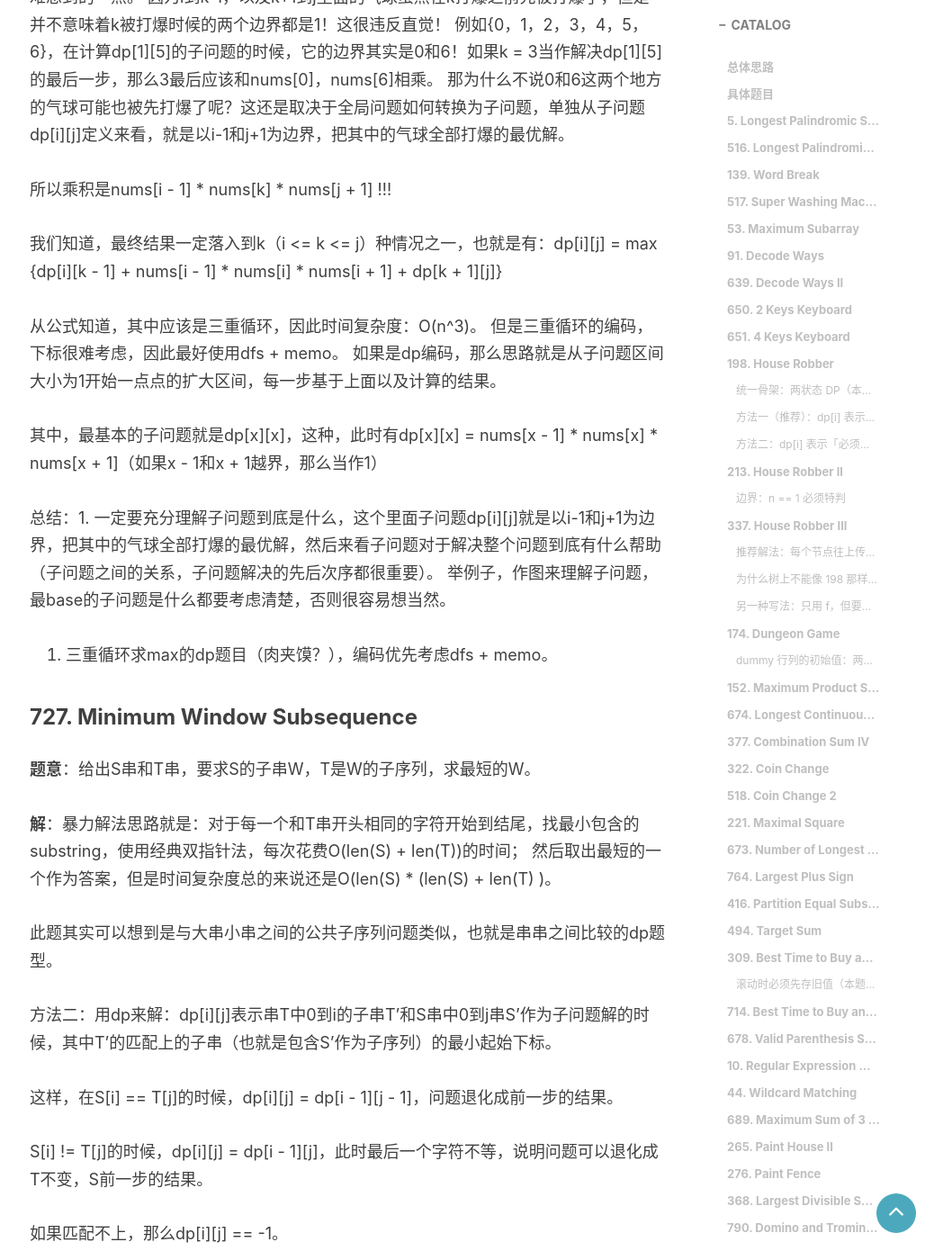
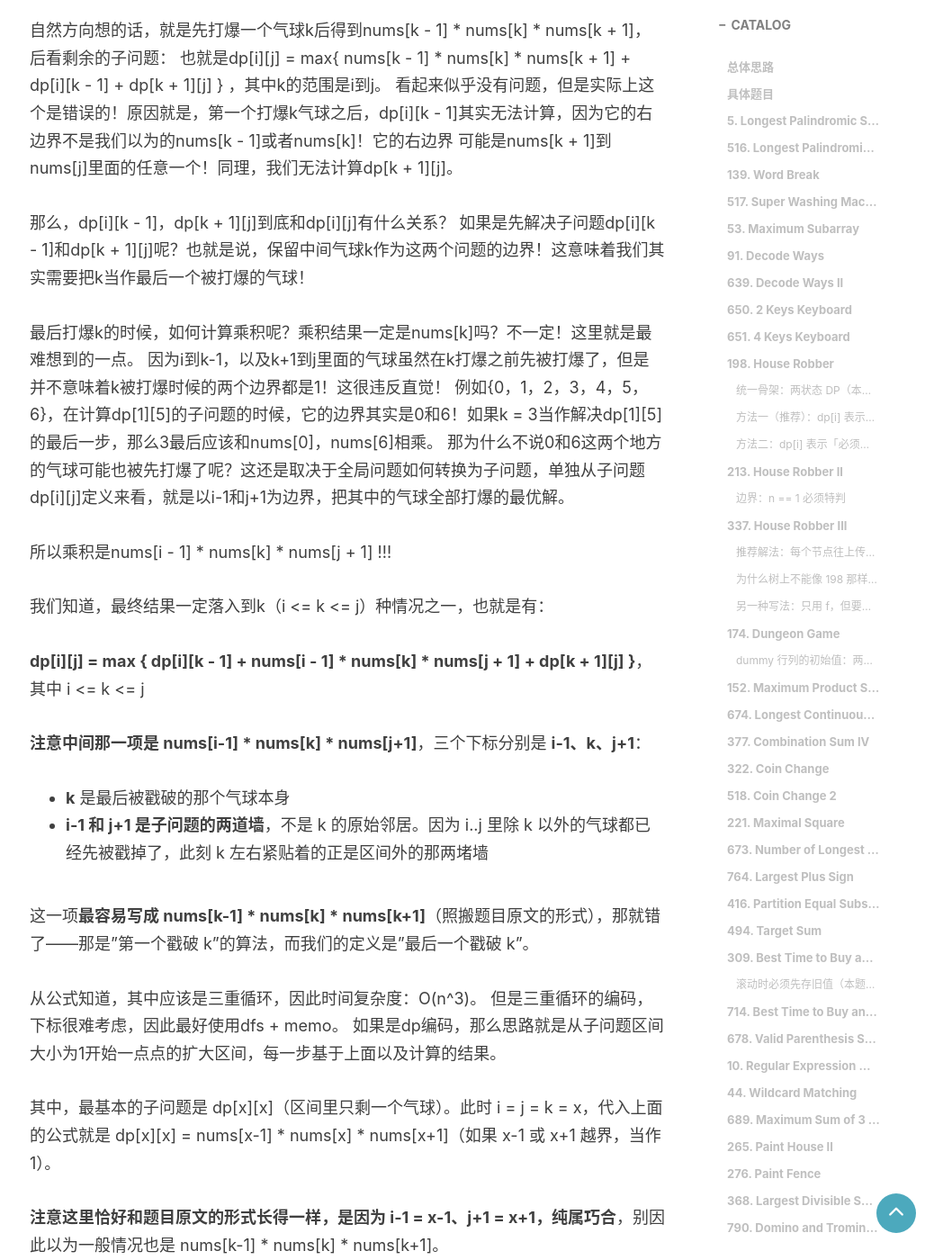
Before and after one commit to jingminglake/jingminglake.github.io, a Jekyll site: the page built from _posts/Leetcode/2017-12-30-Leetcode总结（十三）.md, in a window 1280 px wide and 1400 px high, scrolled down 56502 px. Shown: the whole window at 90% size, without its empty margins (232-1280 px from the left). Built offline with Jekyll 4.4.1, drawn with Linux system fonts in a browser that asks for light colours; comment, search, counter and statistics services are not loaded; some of the changed text lies outside the part shown.

Commit message:
312 修正最终公式笔误，并补出不变量
- 修最终公式：中间项应为 nums[i-1] * nums[k] * nums[j+1]，原文写成
  nums[i-1] * nums[i] * nums[i+1]（k 写成 i、j+1 写成 i+1）。推导全对——
  上两行刚写明「所以乘积是 nums[i-1]*nums[k]*nums[j+1]」——落笔那一行却错了，
  而那正是会被抄进代码的一行
- 新增不变量区块，明确两条缺一不可：① 区间外的 i-1 与 j+1 是不会被戳破的「墙」，
  子问题是「一段 + 两堵墙」而非孤立一段；② 枚举的 k 是「最后一个被戳破的」，
  这样 k 被戳时其余已消失、紧贴两墙，得分固定且左右两段互不影响
- 说明中间项最易误写成 nums[k-1]*nums[k]*nums[k+1]（照搬题面形式），
  那是「第一个戳 k」的算法
- 基本情况 dp[x][x] 恰好与题面同形，已注明那是 i-1=x-1、j+1=x+1 的巧合，
  避免据此误推广到一般情况

AUDIT.md 记录三处；PROGRESS.md 新增 312 卡片与刷题日志。

Co-Authored-By: Claude Opus 5 <noreply@anthropic.com>
Claude-Session: https://claude.ai/code/session_01GRCBBg4bai4mmqkcA6s94b

````diff
--- a/_posts/Leetcode/2017-12-30-Leetcode总结（十三）.md
+++ b/_posts/Leetcode/2017-12-30-Leetcode总结（十三）.md
@@ -1394,6 +1394,18 @@ PS.如果是数组包含的元素是偶数个，那么先手一定获胜，只
 ### 312. Burst Balloons
 **题意**：给一个数组，里面是气球，打爆一个气球可以得到左边气球和当前气球以及右边气球的乘积，打完之后临近气球自动变化，求能打出的总和最大多少。两侧边界部分默认算1。
 
+**不变量（这题全部的难点都在这一句）**
+
+```
+dp[i][j] = 把下标 i 到 j 之间的气球【全部戳破】所能得到的最大金币，
+           且计算时以 nums[i-1] 和 nums[j+1] 作为左右两道【不会被戳破的墙】
+```
+
+两个要点，缺一个就写不对：
+
+1. **区间外的 i-1 和 j+1 是「墙」**——在这个子问题里它们始终存在、不参与被戳破。所以子问题不是「孤立的一段」，而是「一段 + 两堵墙」。
+2. **枚举的 k 是「最后一个被戳破的」**，不是第一个。这样 k 被戳时，i..j 里其他气球都已消失，它紧贴的就是那两堵墙，得分固定为 `nums[i-1] * nums[k] * nums[j+1]`；而 k 左右两段互不影响，可以独立成为子问题。
+
 **解**：
 问题显然要分治，这里如果是当作一个下标结尾的dp[i]子数组看，发现不能解决问题，解空间不够覆盖住信息，所以进一步升级解空间维度，一维到二维： 定义dp[i][j]是下标i到下标j的子数组问题，dp[0][n - 1]为问题答案。
 
@@ -1414,13 +1426,24 @@ PS.如果是数组包含的元素是偶数个，那么先手一定获胜，只
 
 所以乘积是nums[i - 1] * nums[k] * nums[j + 1] !!!
 
-我们知道，最终结果一定落入到k（i <= k <= j）种情况之一，也就是有：dp\[i]\[j] = max {dp\[i]\[k - 1] + nums\[i - 1] * nums\[i] * nums\[i + 1] + dp\[k + 1]\[j]}
+我们知道，最终结果一定落入到k（i <= k <= j）种情况之一，也就是有：
+
+**dp\[i]\[j] = max { dp\[i]\[k - 1] + nums\[i - 1] * nums\[k] * nums\[j + 1] + dp\[k + 1]\[j] }**，其中 i <= k <= j
+
+**注意中间那一项是 nums\[i-1] * nums\[k] * nums\[j+1]**，三个下标分别是 **i-1、k、j+1**：
+
+- **k** 是最后被戳破的那个气球本身
+- **i-1 和 j+1 是子问题的两道墙**，不是 k 的原始邻居。因为 i..j 里除 k 以外的气球都已经先被戳掉了，此刻 k 左右紧贴着的正是区间外的那两堵墙
+
+这一项**最容易写成 nums\[k-1] * nums\[k] * nums\[k+1]**（照搬题目原文的形式），那就错了——那是"第一个戳破 k"的算法，而我们的定义是"最后一个戳破 k"。
 
 从公式知道，其中应该是三重循环，因此时间复杂度：O(n^3)。
 但是三重循环的编码，下标很难考虑，因此最好使用dfs + memo。
 如果是dp编码，那么思路就是从子问题区间大小为1开始一点点的扩大区间，每一步基于上面以及计算的结果。
 
-其中，最基本的子问题就是dp[x][x]，这种，此时有dp[x][x] = nums[x - 1] * nums[x] * nums[x + 1]（如果x - 1和x + 1越界，那么当作1）
+其中，最基本的子问题是 dp[x][x]（区间里只剩一个气球）。此时 i = j = k = x，代入上面的公式就是 dp[x][x] = nums[x-1] * nums[x] * nums[x+1]（如果 x-1 或 x+1 越界，当作 1）。
+
+**注意这里恰好和题目原文的形式长得一样，是因为 i-1 = x-1、j+1 = x+1，纯属巧合**，别因此以为一般情况也是 nums[k-1] * nums[k] * nums[k+1]。
 
 总结：1. 一定要充分理解子问题到底是什么，这个里面子问题dp[i][j]就是以i-1和j+1为边界，把其中的气球全部打爆的最优解，然后来看子问题对于解决整个问题到底有什么帮助（子问题之间的关系，子问题解决的先后次序都很重要）。
 举例子，作图来理解子问题，最base的子问题是什么都要考虑清楚，否则很容易想当然。
````
Also changed, not shown: agents/leetcode/AUDIT.md (+3 -0 lines), agents/leetcode/PROGRESS.md (+28 -0 lines).
